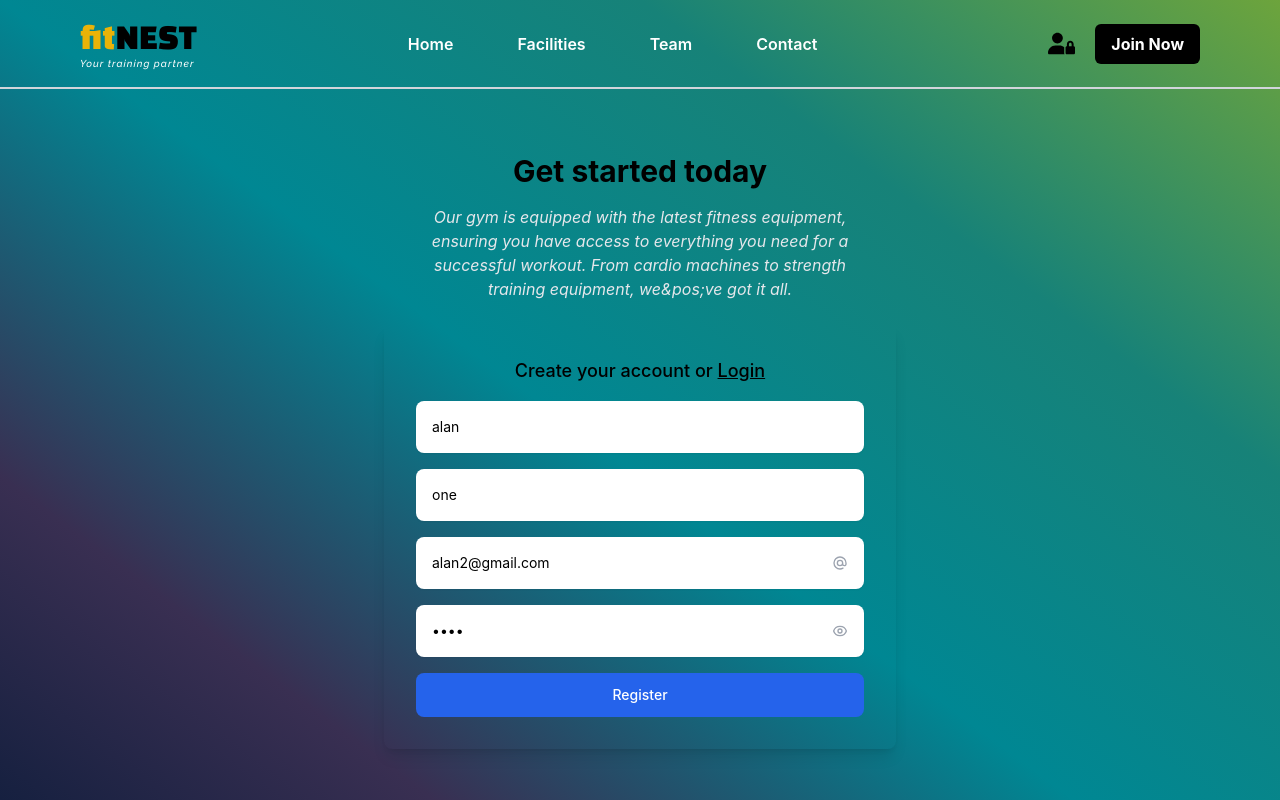
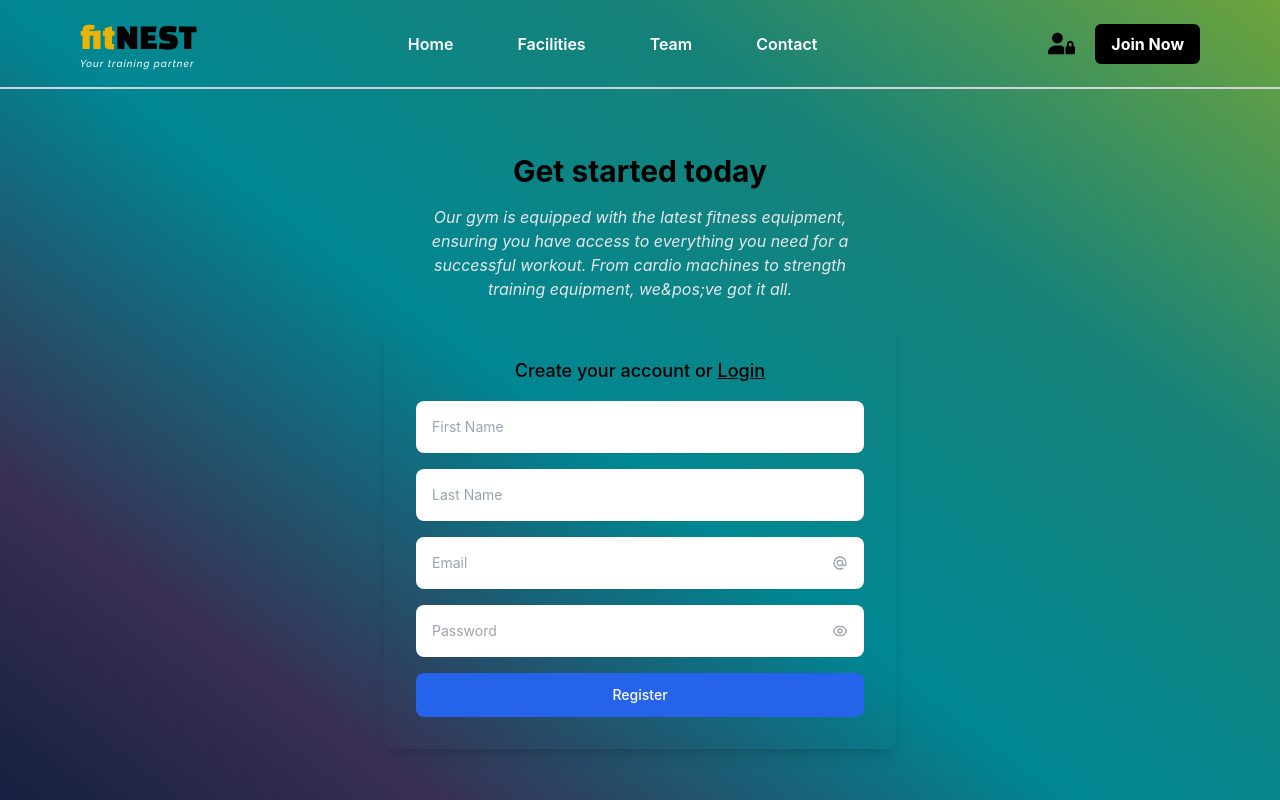
Before and after one commit to georgeboholteanu/FITNEST-APP, a React (Vite) app in the folder client/: page /register in a window 1280 px wide. Shown: the top 800 px of the page. Built offline with nearby package versions, Linux system fonts and the light colour scheme; no server answers.

Commit message:
login update

```diff
--- a/client/src/pages/Login.jsx
+++ b/client/src/pages/Login.jsx
@@ -6,8 +6,8 @@ import "react-toastify/dist/ReactToastify.css";
 const API_BASE_URL = import.meta.env.VITE_API_BASE_URL;
 
 const Login = () => {
-	const [email, setEmail] = useState("alan@gmail.com");
-	const [password, setPassword] = useState("alan");
+	const [email, setEmail] = useState("");
+	const [password, setPassword] = useState("");
 	const [loginResult, setLoginResult] = useState(null);
 	const [user, setUser] = useState(null);
 	const [isLoggedIn, setIsLoggedIn] = useState(true);
@@ -16,7 +16,7 @@ const Login = () => {
 	const handleLogin = async (e) => {
 		e.preventDefault();
 		try {
-			const response = await fetch(`${API_BASE_URL}/api/login`, {
+			const response = await fetch(`https://fitnest-server.onrender.com/api/login`, {
 				method: "POST",
 				headers: {
 					"Content-Type": "application/json",
--- a/client/src/pages/Register.jsx
+++ b/client/src/pages/Register.jsx
@@ -6,10 +6,10 @@ import "react-toastify/dist/ReactToastify.css";
 const API_BASE_URL = import.meta.env.VITE_API_BASE_URL;
 
 const Register = () => {
-	const [first_name, setfirst_name] = useState("alan");
-	const [last_name, setlast_name] = useState("one");
-	const [email, setEmail] = useState("alan2@gmail.com");
-	const [password, setPassword] = useState("alan");
+	const [first_name, setfirst_name] = useState("");
+	const [last_name, setlast_name] = useState("");
+	const [email, setEmail] = useState("");
+	const [password, setPassword] = useState("");
 	const [registerResult, setRegisterResult] = useState("");
 
 	const handleRegister = async (e) => {
```
Also changed, not shown: 1 other file (tests, documents, lock files or other folders).
